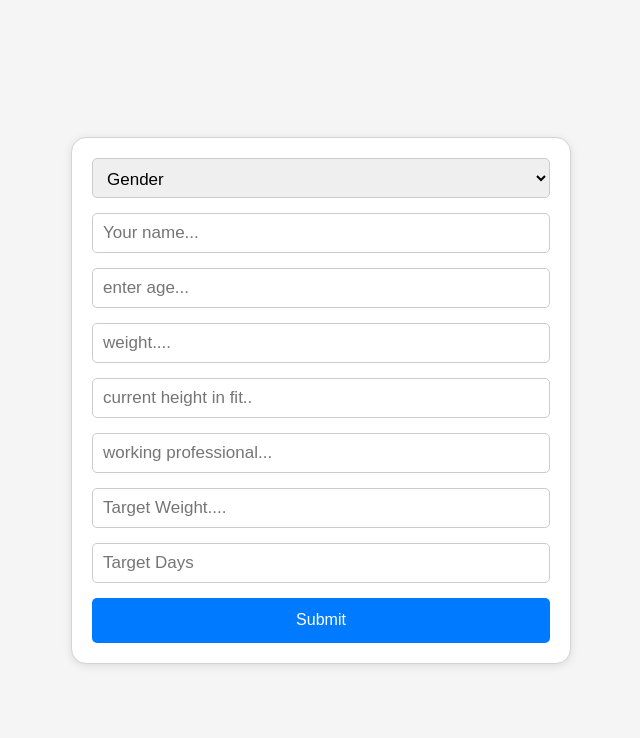
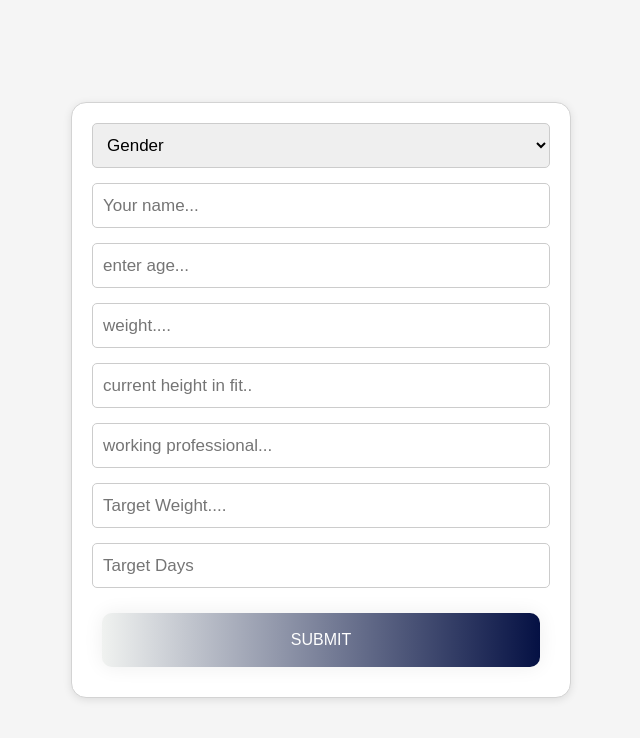
Before and after one commit to akashgayd/nutrase, a React (Create React App) app: page /Dietplan in a window 1280 px wide. Shown: the top 738 px of the page, without its empty margins (319-959 px from the left). Built offline with nearby package versions, Linux system fonts and the light colour scheme; a web font is replaced by a local one.

Commit message:
secons comiint

```diff
--- a/src/componant/home/aiConponant/ai.css
+++ b/src/componant/home/aiConponant/ai.css
@@ -68,10 +68,6 @@ body {
     width: 8px;
 }
 
-.result-display::-webkit-scrollbar-thumb {
-    background: #ff5722;
-    border-radius: 4px;
-}
 
 .result-display::-webkit-scrollbar-track {
     background: #f9f9f9;
@@ -133,7 +129,7 @@ body {
 
 .fitness input, .fitness select {
     width: 100%;
-    height: 40px;
+    height: 45px;
     padding: 10px;
     border: 1px solid #ccc;
     border-radius: 5px;
@@ -141,25 +137,38 @@ body {
 }
 
 .many-input-field button {
-    width: 100%;
-    height: 45px;
-    background-color: #007bff;
-    color: white;
-    border: none;
-    border-radius: 5px;
-    font-size: 16px;
-    cursor: pointer;
-    transition: background-color 0.3s ease;
-}
 
-.many-input-field button:hover {
+          background-image: linear-gradient(to right, #F0F2F0 0%, #000C40  51%, #F0F2F0  100%)}
+          .many-input-field button {
+            margin: 10px;
+            padding: 15px 45px;
+            text-align: center;
+            text-transform: uppercase;
+            transition: 0.5s;
+            background-size: 200% auto;
+            color: white;
+            box-shadow: 0 0 20px #eee;
+            border-radius: 10px;
+            display: block;
+            border: none;
+          }
+
+          .many-input-field button:hover {
+            background-position: right center; /* change the direction of the change here */
+            color: #fff;
+            text-decoration: none;
+          }
+
+
+
+/* .many-input-field button:hover {
     background-color: #0056b3;
-}
+} */
 
 
 
 
-.btn-grad1 {background-image: linear-gradient(to right, #2b5876 0%, #4e4376  51%, #2b5876  100%)}
+/* .btn-grad1 {background-image: linear-gradient(to right, #2b5876 0%, #4e4376  51%, #2b5876  100%)}
 .btn-grad1 {
    margin: 10px;
    padding: 15px 45px;
@@ -175,9 +184,9 @@ body {
 
  .btn-grad1:hover {
    background-position: right center; /* change the direction of the change here */
-   color: #fff;
+   /* color: #fff;
    text-decoration: none;
- }
+ } */
 
 
 
```
